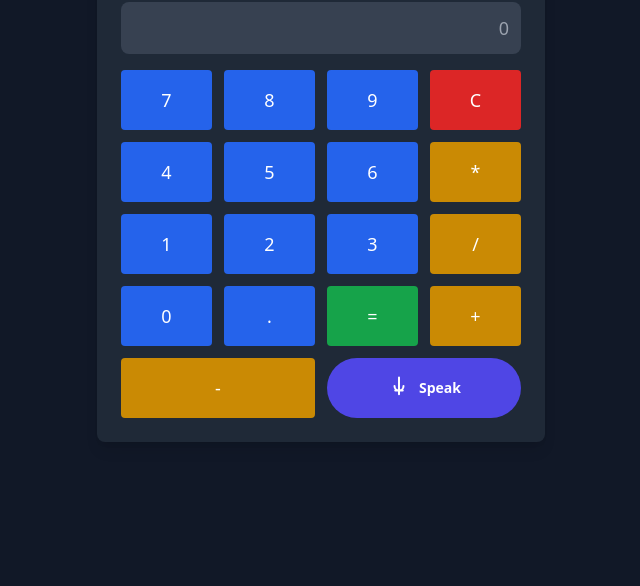
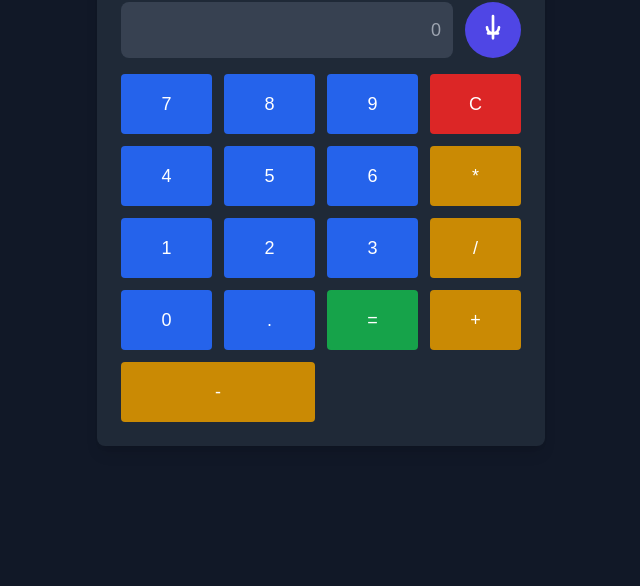
Before and after one commit to shaharyaruddin/AI_CALCULATOR, a website: page index.html in a window 1280 px wide. Shown: the part 214-800 px from the top of the page, without its empty margins (319-959 px from the left). Drawn offline with nearby package versions, Linux system fonts and the light colour scheme.

Commit message:
integrated nlp

```diff
--- a/index.html
+++ b/index.html
@@ -1,124 +1,273 @@
 <!DOCTYPE html>
 <html lang="en">
   <head>
-    <meta charset="UTF-8">
-    <meta name="viewport" content="width=device-width, initial-scale=1.0">
+    <meta charset="UTF-8" />
+    <meta name="viewport" content="width=device-width, initial-scale=1.0" />
     <title>Scientific Calculator with Speech Recognition</title>
     <script src="https://cdn.tailwindcss.com"></script>
     <style>
+      /* Mic Icon Animations */
       .mic-icon {
-            transition: transform 0.3s ease-in-out;
+        transition: transform 0.3s ease-in-out, background-color 0.3s ease;
       }
       .mic-icon:hover {
         transform: scale(1.2) rotate(10deg);
+        background-color: #4c51bf; /* Darker shade on hover */
       }
       .mic-icon:active {
         transform: scale(1.1) rotate(-10deg);
+        background-color: #434190; /* Even darker shade on active */
+      }
+
+      /* Button Animations */
+      .calc-button {
+        transition: all 0.3s ease;
+      }
+      .calc-button:hover {
+        transform: scale(1.1);
+        box-shadow: 0px 4px 10px rgba(0, 0, 0, 0.3);
+      }
+      .calc-button:active {
+        transform: scale(1);
+        box-shadow: 0px 2px 6px rgba(0, 0, 0, 0.2);
+      }
+
+      /* Focus and focus-within effects for the display */
+      input:focus {
+        outline: none;
+        border: 2px solid #4c51bf;
+        box-shadow: 0 0 10px rgba(76, 81, 191, 0.3);
+      }
+
+      /* General Layout Enhancements */
+      body {
+        font-family: "Arial", sans-serif;
+      }
+      .container {
+        max-width: 500px;
+        padding: 20px;
+        margin: auto;
       }
     </style>
   </head>
-<body class="bg-gray-900 text-white min-h-screen flex items-center justify-center">
-    <div class="bg-gray-800 p-6 rounded-lg shadow-lg max-w-md w-full">
-        <h1 class="text-2xl font-bold text-center mb-4">Scientific Calculator</h1>
-        <div>
-            <input id="display"
+  <body
+    class="bg-gray-900 text-white min-h-screen flex items-center justify-center"
+  >
+    <div class="bg-gray-800 p-6 rounded-lg shadow-lg max-w-md w-full container">
+      <h1 class="text-3xl font-bold text-center mb-4 italic">
+        Scientific Voice Calculator
+      </h1>
+      <div class="flex mb-4">
+        <input
+          id="display"
           type="text"
           placeholder="0"
           class="w-full bg-gray-700 text-white rounded-lg p-3 text-right text-lg focus:outline-none"
-                   value="" />
+          value=""
+        />
+        <div class="flex items-center pl-3">
+          <button
+            class="bg-indigo-600 hover:bg-indigo-700 p-3 rounded-full mic-icon flex items-center justify-center"
+            onclick="startSpeechRecognition()"
+          >
+            <svg
+              xmlns="http://www.w3.org/2000/svg"
+              fill="none"
+              viewBox="0 0 24 24"
+              stroke-width="2"
+              stroke="currentColor"
+              class="w-8 h-8 text-white"
+            >
+              <path
+                stroke-linecap="round"
+                stroke-linejoin="round"
+                d="M12 1.5v13m0 0a4.5 4.5 0 01-4.5-4.5m9 0a4.5 4.5 0 01-4.5 4.5m0 0v3.75m3.75-3.75H8.25"
+              />
+            </svg>
+          </button>
+        </div>
       </div>
       <div class="grid grid-cols-4 gap-3 mt-4">
-            <!-- Buttons -->
-            <button class="bg-blue-600 hover:bg-blue-700 p-4 rounded text-lg" onclick="appendValue('7')">7</button>
-            <button class="bg-blue-600 hover:bg-blue-700 p-4 rounded text-lg" onclick="appendValue('8')">8</button>
-            <button class="bg-blue-600 hover:bg-blue-700 p-4 rounded text-lg" onclick="appendValue('9')">9</button>
-            <button class="bg-red-600 hover:bg-red-700 p-4 rounded text-lg" onclick="clearDisplay()">C</button>
-
-            <button class="bg-blue-600 hover:bg-blue-700 p-4 rounded text-lg" onclick="appendValue('4')">4</button>
-            <button class="bg-blue-600 hover:bg-blue-700 p-4 rounded text-lg" onclick="appendValue('5')">5</button>
-            <button class="bg-blue-600 hover:bg-blue-700 p-4 rounded text-lg" onclick="appendValue('6')">6</button>
-            <button class="bg-yellow-600 hover:bg-yellow-700 p-4 rounded text-lg" onclick="appendValue('*')">*</button>
-
-            <button class="bg-blue-600 hover:bg-blue-700 p-4 rounded text-lg" onclick="appendValue('1')">1</button>
-            <button class="bg-blue-600 hover:bg-blue-700 p-4 rounded text-lg" onclick="appendValue('2')">2</button>
-            <button class="bg-blue-600 hover:bg-blue-700 p-4 rounded text-lg" onclick="appendValue('3')">3</button>
-            <button class="bg-yellow-600 hover:bg-yellow-700 p-4 rounded text-lg" onclick="appendValue('/')">/</button>
-
-            <button class="bg-blue-600 hover:bg-blue-700 p-4 rounded text-lg" onclick="appendValue('0')">0</button>
-            <button class="bg-blue-600 hover:bg-blue-700 p-4 rounded text-lg" onclick="appendValue('.')">.</button>
-            <button class="bg-green-600 hover:bg-green-700 p-4 rounded text-lg" onclick="calculateResult()">=</button>
-            <button class="bg-yellow-600 hover:bg-yellow-700 p-4 rounded text-lg" onclick="appendValue('+')">+</button>
-
-            <button class="bg-yellow-600 hover:bg-yellow-700 p-4 rounded text-lg col-span-2" onclick="appendValue('-')">-</button>
-            <button class="bg-indigo-600 hover:bg-indigo-700 p-4 rounded-full flex items-center justify-center col-span-2 mic-icon" onclick="startSpeechRecognition()">
-                <svg xmlns="http://www.w3.org/2000/svg" fill="none" viewBox="0 0 24 24" stroke-width="2" stroke="currentColor" class="w-6 h-6">
-                    <path stroke-linecap="round" stroke-linejoin="round" d="M12 1.5v13m0 0a4.5 4.5 0 01-4.5-4.5m9 0a4.5 4.5 0 01-4.5 4.5m0 0v3.75m3.75-3.75H8.25" />
-                </svg>
-                <span class="ml-2 text-sm font-semibold">Speak</span>
+        <!-- Calculator Buttons -->
+        <button
+          class="bg-blue-600 hover:bg-blue-700 p-4 rounded calc-button text-lg"
+          onclick="appendValue('7')"
+        >
+          7
+        </button>
+        <button
+          class="bg-blue-600 hover:bg-blue-700 p-4 rounded calc-button text-lg"
+          onclick="appendValue('8')"
+        >
+          8
+        </button>
+        <button
+          class="bg-blue-600 hover:bg-blue-700 p-4 rounded calc-button text-lg"
+          onclick="appendValue('9')"
+        >
+          9
+        </button>
+        <button
+          class="bg-red-600 hover:bg-red-700 p-4 rounded calc-button text-lg"
+          onclick="clearDisplay()"
+        >
+          C
+        </button>
+        <button
+          class="bg-blue-600 hover:bg-blue-700 p-4 rounded calc-button text-lg"
+          onclick="appendValue('4')"
+        >
+          4
+        </button>
+        <button
+          class="bg-blue-600 hover:bg-blue-700 p-4 rounded calc-button text-lg"
+          onclick="appendValue('5')"
+        >
+          5
+        </button>
+        <button
+          class="bg-blue-600 hover:bg-blue-700 p-4 rounded calc-button text-lg"
+          onclick="appendValue('6')"
+        >
+          6
+        </button>
+        <button
+          class="bg-yellow-600 hover:bg-yellow-700 p-4 rounded calc-button text-lg"
+          onclick="appendValue('*')"
+        >
+          *
+        </button>
+        <button
+          class="bg-blue-600 hover:bg-blue-700 p-4 rounded calc-button text-lg"
+          onclick="appendValue('1')"
+        >
+          1
+        </button>
+        <button
+          class="bg-blue-600 hover:bg-blue-700 p-4 rounded calc-button text-lg"
+          onclick="appendValue('2')"
+        >
+          2
+        </button>
+        <button
+          class="bg-blue-600 hover:bg-blue-700 p-4 rounded calc-button text-lg"
+          onclick="appendValue('3')"
+        >
+          3
+        </button>
+        <button
+          class="bg-yellow-600 hover:bg-yellow-700 p-4 rounded calc-button text-lg"
+          onclick="appendValue('/')"
+        >
+          /
+        </button>
+        <button
+          class="bg-blue-600 hover:bg-blue-700 p-4 rounded calc-button text-lg"
+          onclick="appendValue('0')"
+        >
+          0
+        </button>
+        <button
+          class="bg-blue-600 hover:bg-blue-700 p-4 rounded calc-button text-lg"
+          onclick="appendValue('.')"
+        >
+          .
+        </button>
+        <button
+          class="bg-green-600 hover:bg-green-700 p-4 rounded calc-button text-lg"
+          onclick="calculateResult()"
+        >
+          =
+        </button>
+        <button
+          class="bg-yellow-600 hover:bg-yellow-700 p-4 rounded calc-button text-lg"
+          onclick="appendValue('+')"
+        >
+          +
+        </button>
+        <button
+          class="bg-yellow-600 hover:bg-yellow-700 p-4 rounded calc-button text-lg col-span-2"
+          onclick="appendValue('-')"
+        >
+          -
         </button>
       </div>
     </div>
 
     <script>
-        const display = document.getElementById('display');
+      const display = document.getElementById("display");
 
       function appendValue(value) {
         display.value += value;
       }
 
       function clearDisplay() {
-            display.value = '';
+        display.value = "";
       }
 
       function calculateResult() {
         try {
           display.value = eval(display.value);
         } catch (error) {
-                display.value = 'Error';
+          display.value = "Error";
         }
       }
 
       function startSpeechRecognition() {
         try {
-                const recognition = new (window.SpeechRecognition || window.webkitSpeechRecognition)();
-                recognition.lang = 'en-US';
+          const recognition = new (window.SpeechRecognition ||
+            window.webkitSpeechRecognition)();
+          recognition.lang = "en-US";
 
           recognition.onresult = (event) => {
             const spokenText = event.results[0][0].transcript;
-                    console.log('Recognized Text:', spokenText);
+            console.log("Recognized Text:", spokenText);
 
-                    // Map spoken words to mathematical operators
-                    let processedText = spokenText
-                        .replace(/plus/gi, '+')
-                        .replace(/minus/gi, '-')
-                        .replace(/times|multiplied by/gi, '*')
-                        .replace(/divided by|over/gi, '/');
+            // Process the spoken text dynamically
+            let processedText = processNaturalLanguage(spokenText);
 
-                    // Update the display with the processed text
+            // Update the display
             display.value = processedText;
 
-                    // Automatically calculate the result
+            // Calculate the result
             try {
               display.value = eval(processedText);
             } catch {
-                        display.value = 'Error';
+              display.value = "Error";
             }
           };
 
           recognition.onerror = (event) => {
-                    console.error('Speech recognition error:', event.error);
-                    alert('Speech recognition error: ' + event.error);
-                };
-
-                recognition.onend = () => {
-                    console.log('Speech recognition ended.');
+            console.error("Speech recognition error:", event.error);
+            alert("Speech recognition error: " + event.error);
           };
 
           recognition.start();
         } catch (error) {
-                console.error('Speech recognition setup failed:', error);
-                alert('Speech recognition is not supported in this browser or an error occurred.');
+          console.error("Speech recognition setup failed:", error);
+          alert(
+            "Speech recognition is not supported in this browser or an error occurred."
+          );
         }
+      }
+
+      function processNaturalLanguage(text) {
+        text = text.toLowerCase();
+
+        const operations = [
+          { regex: /plus|add|sum|and/gi, operator: "+" },
+          { regex: /minus|subtract|less/gi, operator: "-" },
+          { regex: /times|multiplied by|multiply|into/gi, operator: "*" },
+          { regex: /divided by|over|divide/gi, operator: "/" },
+        ];
+
+        operations.forEach(({ regex, operator }) => {
+          text = text.replace(regex, operator);
+        });
+
+        const matches = text.match(/[\d.]+|[+\-*/]/g);
+
+        return matches ? matches.join(" ") : "Error";
       }
     </script>
   </body>
```
Lines whose indentation alone changed are shown as unchanged.
